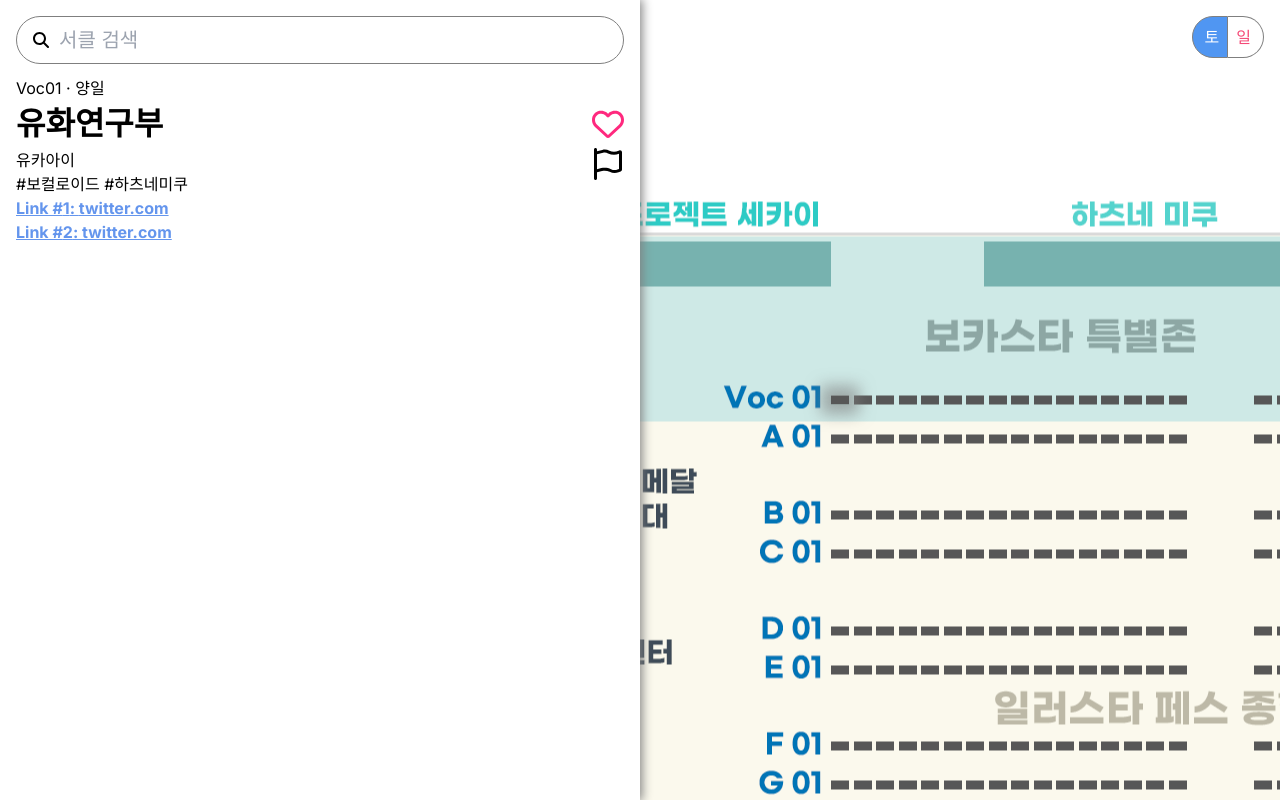
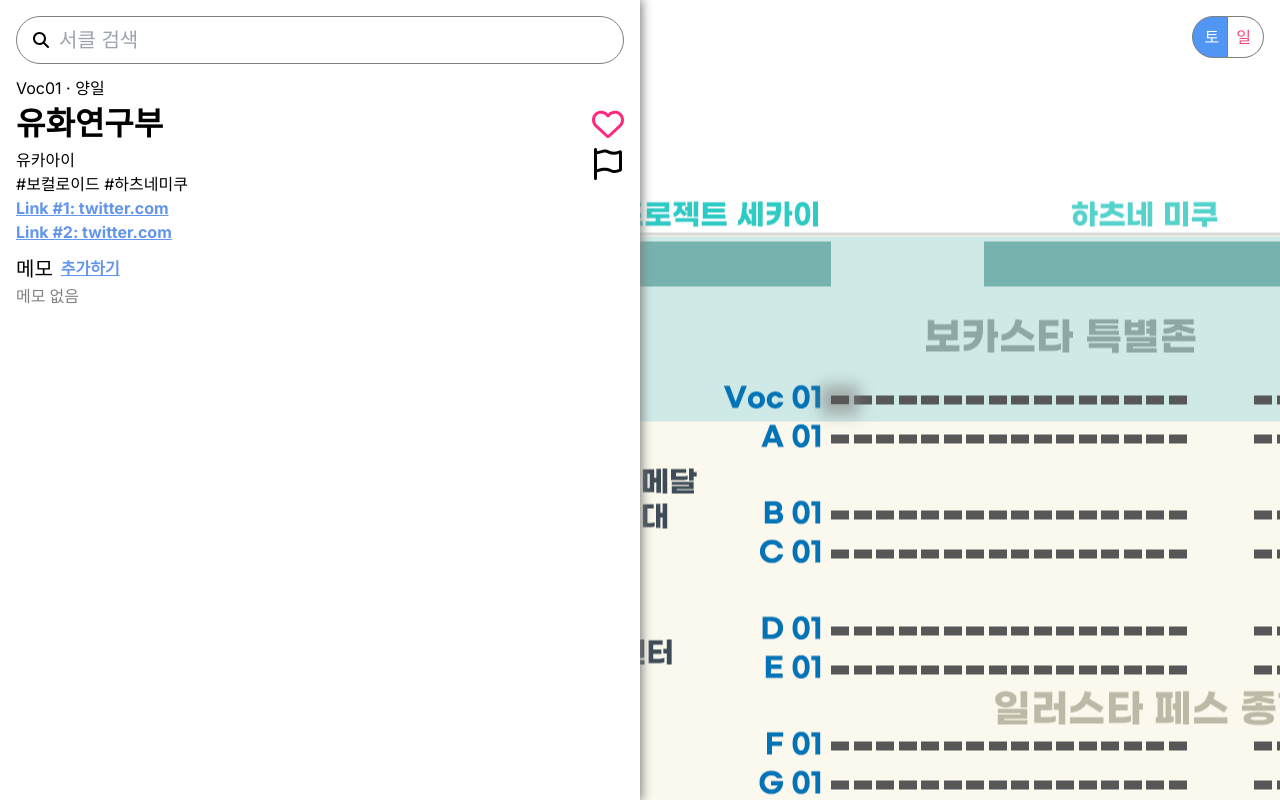
Before and after one commit to nutyworks/illustar, a Next.js app: page / in a window 1280 px wide. Both pictures are taken after a click on the button 335 px from the left and 280 px from the top of the page. Built offline with nearby package versions, Linux system fonts and the light colour scheme.

Commit message:
Implement notes feature

```diff
--- a/src/app/components/info_silder/info_slider_container.tsx
+++ b/src/app/components/info_silder/info_slider_container.tsx
@@ -1,4 +1,4 @@
-import { Dispatch, SetStateAction } from "react";
+import { Dispatch, SetStateAction, useMemo, useState } from "react";
 import { CircleOptions } from "../map/circle_display";
 import { CircleData, PersonalData } from "@/app/data/personal_circle_data";
 
@@ -13,6 +13,10 @@ export default function InfoSilderContainer({
   personalData,
   setPersonalData,
 }: InfoSilderOptions) {
+  const [isEditing, setEditing] = useState(false);
+  const [editComponent, setEditComponent] = useState(<></>);
+  const [newNotes, setNewNotes] = useState("");
+
   if (circle === undefined) {
     return (
       <div
@@ -32,6 +36,7 @@ export default function InfoSilderContainer({
   const data: CircleData | undefined = personalData.circleDataList[circle._id];
   const isFavorite = data?.favorite ?? false;
   const flag = data?.flag ?? 0;
+  const notes = data?.notes ?? "";
 
   const heartFilled = (
     <svg
@@ -79,6 +84,12 @@ export default function InfoSilderContainer({
   const handleFlag = () => {
     setPersonalData(personalData.setCircleFlag(circle._id, (flag + 1) % 6));
   };
+  const handleEdit = () => {
+    console.log(newNotes);
+    setEditing(false);
+    setPersonalData(personalData.setCircleNotes(circle._id, newNotes));
+  };
+
   return (
     <div
       style={{
@@ -86,6 +97,7 @@ export default function InfoSilderContainer({
         width: "100%",
         paddingLeft: "1em",
         paddingRight: "1em",
+        overflow: "hidden",
       }}
     >
       {circle.loc} · <DayMarker days={circle.days} />
@@ -117,6 +129,90 @@ export default function InfoSilderContainer({
           </li>
         ))}
       </ul>
+      <div
+        style={{
+          display: "flex",
+          flexDirection: "row",
+          alignContent: "baseline",
+        }}
+      >
+        <h2>메모</h2>
+        <span
+          className="fake-a"
+          style={{
+            marginTop: "0.75em",
+            marginLeft: "0.5em",
+          }}
+          onClick={() => {
+            setEditing(true);
+            setEditComponent(
+              <>
+                <textarea
+                  placeholder="메모를 입력하세요"
+                  style={{
+                    border: "1px solid rgb(var(--border-color))",
+                    borderRadius: "0.5em",
+                    padding: "0.5em",
+                    width: "100%",
+                    height: "10em",
+                    minHeight: "2.5em",
+                  }}
+                  onInput={(e) => {
+                    setNewNotes((e.target as HTMLInputElement).value);
+                  }}
+                  defaultValue={notes}
+                />
+              </>
+            );
+          }}
+        >
+          {!isEditing && (notes.length > 0 ? "수정하기" : "추가하기")}
+        </span>
+      </div>
+      {isEditing ? (
+        editComponent
+      ) : (
+        <pre className="normal-font">
+          {notes.length > 0 ? (
+            notes
+          ) : (
+            <span style={{ color: "gray" }}>메모 없음</span>
+          )}
+        </pre>
+      )}
+      {isEditing && (
+        <div
+          style={{
+            display: "flex",
+            flexDirection: "row-reverse",
+            gap: "0.5em",
+          }}
+        >
+          <button
+            style={{
+              border: "1px solid rgb(var(--border-color))",
+              borderRadius: "0.5em",
+              width: "5em",
+              padding: "0.5em",
+              backgroundColor: "cornflowerblue",
+              color: "white",
+            }}
+            onClick={handleEdit}
+          >
+            수정
+          </button>
+          <button
+            style={{
+              border: "1px solid rgb(var(--border-color))",
+              borderRadius: "0.5em",
+              padding: "0.5em",
+            }}
+            onClick={() => setEditing(false)}
+          >
+            취소
+          </button>
+        </div>
+      )}
     </div>
   );
 }
--- a/src/app/data/personal_circle_data.ts
+++ b/src/app/data/personal_circle_data.ts
@@ -47,6 +47,21 @@ export class PersonalData {
 
     return new PersonalData(Object.values(this.circleDataList));
   }
+
+  setCircleNotes(_id: string, notes: string): PersonalData {
+    if (_id in this.circleDataList) {
+      this.circleDataList[_id].notes = notes;
+    } else {
+      this.circleDataList[_id] = {
+        _id: _id,
+        favorite: false,
+        flag: 0,
+        notes: notes
+      };
+    }
+
+    return new PersonalData(Object.values(this.circleDataList));
+  }
 }
 
 export function createPersonalCircleDataFromCookieStr_migrate1(cookieStr: string): PersonalData {
--- a/src/app/globals.css
+++ b/src/app/globals.css
@@ -14,7 +14,6 @@
   --flag3-color: 61, 170, 50;
   --flag4-color: 31, 114, 185;
   --flag5-color: 104, 35, 132;
-  --flag6-color: 163, 26, 93;
 
   --tooltip-background-color: 50, 50, 50;
   --tooltip-color: 255, 255, 255;
@@ -115,6 +114,7 @@ h1 {
 }
 
 h2 {
+  margin-top: 0.5em;
   font-size: 1.25em;
   font-weight: 500;
 }
@@ -124,3 +124,14 @@ a {
   font-weight: 700;
   text-decoration: underline;
 }
+
+.fake-a {
+  color: cornflowerblue;
+  font-weight: 700;
+  text-decoration: underline;
+  cursor: pointer;
+}
+
+.normal-font {
+  font-family: calibri, arial, sans-serif;
+}
```
